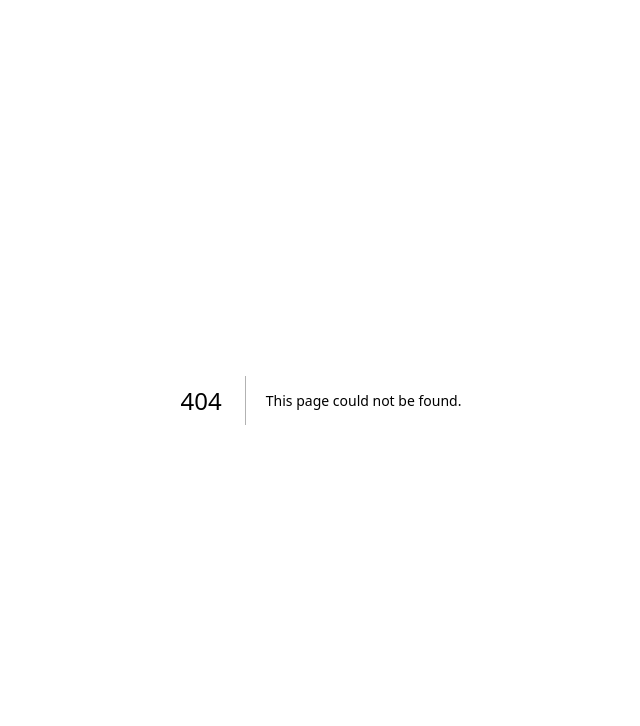
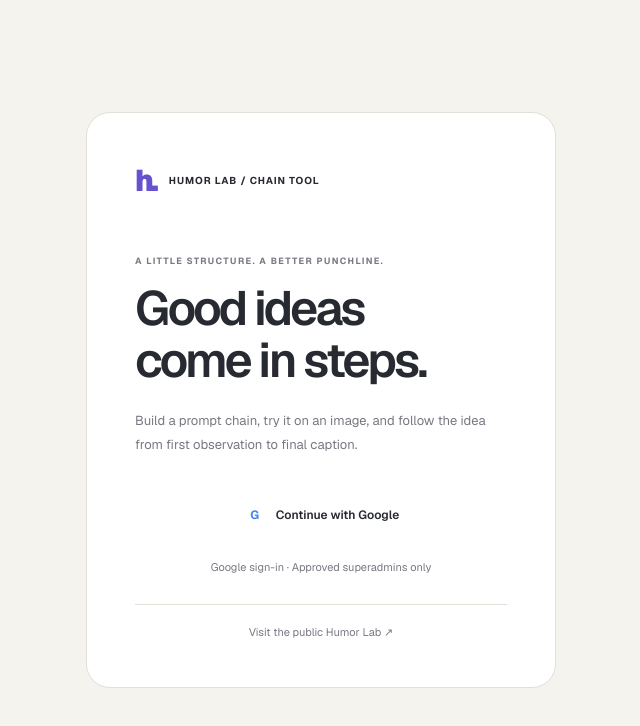
Before and after one commit to tangyunchen777-cloud/humor-chain-tool, a Next.js app: page /login in a window 1280 px wide. Before the commit this address had no page. Shown: the top 726 px of the page, without its empty margins (319-959 px from the left). Built offline with nearby package versions, Linux system fonts and the light colour scheme; no server answers.

Commit message:
Add the Google superadmin sign-in wall

```diff
--- /dev/null
+++ b/app/login/google-button.tsx
@@ -0,0 +1,15 @@
+"use client";
+import { useState } from "react";
+import { createClient } from "@/lib/supabase/client";
+export function GoogleButton() {
+  const [pending,setPending] = useState(false);
+  const [error,setError] = useState("");
+  async function login() {
+    setPending(true); setError("");
+    try {
+      const { error } = await createClient().auth.signInWithOAuth({ provider: "google", options: { redirectTo: `${window.location.origin}/auth/callback` } });
+      if (error) throw error;
+    } catch { setPending(false); setError("Sign-in could not start. Please try again."); }
+  }
+  return <><button className="btn btn-primary mt-8 w-full py-4" disabled={pending} onClick={login}><span aria-hidden="true" className="flex h-6 w-6 items-center justify-center rounded-full bg-white font-bold text-[#4285f4]">G</span>{pending ? "Connecting…" : "Continue with Google"}</button>{error && <p role="alert" className="mt-4 text-sm text-red-700">{error}</p>}</>;
+}
--- /dev/null
+++ b/app/login/page.tsx
@@ -0,0 +1,4 @@
+import { redirect } from 'next/navigation';
+import { createClient } from '@/lib/supabase/server';
+import { GoogleButton } from './google-button';
+export default async function Login({searchParams}:{searchParams:Promise<{error?:string}>}){const client=await createClient();const {data:{user}}=await client.auth.getUser();if(user)redirect('/');const {error}=await searchParams;return <main className="login"><section className="login-card"><div className="brand">h.<span>HUMOR LAB / CHAIN TOOL</span></div><p className="eyebrow">A little structure. A better punchline.</p><h1>Good ideas<br/>come in steps.</h1><p>Build a prompt chain, try it on an image, and follow the idea from first observation to final caption.</p><GoogleButton/>{error&&<p role="alert" className="error">Sign-in was not completed. Please try again.</p>}<small>Google sign-in · Approved superadmins only</small><a href="https://design-for-gen-ai-project.vercel.app/">Visit the public Humor Lab ↗</a></section></main>}
```
